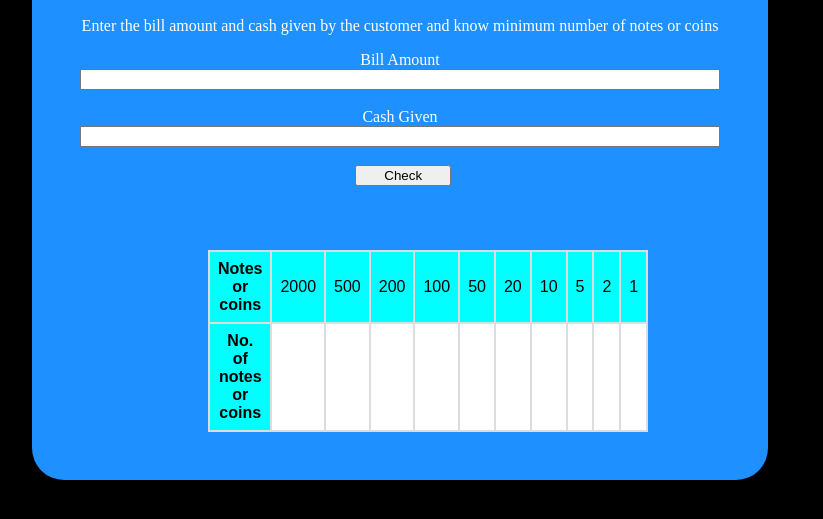
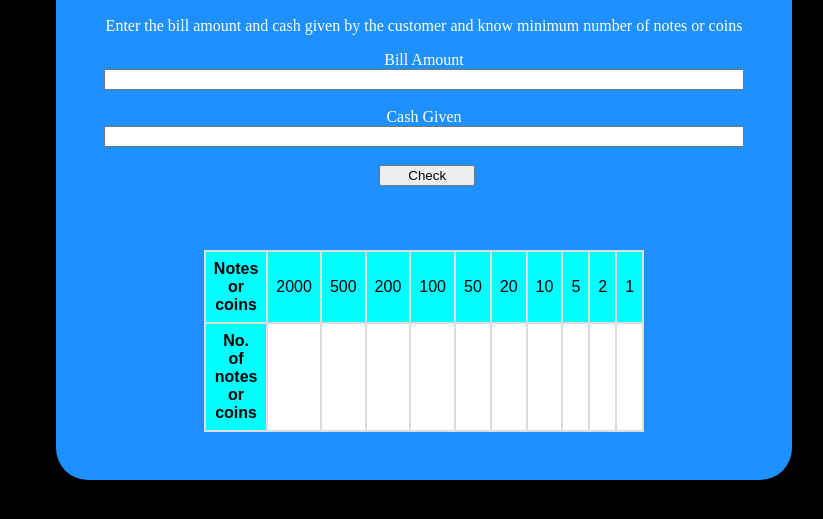
Before and after one commit to Mishra-Swapnil21/cashRegisterNew, a plain HTML site: page index.html in a window 1280 px wide. Shown: the part 135-654 px from the top of the page, without its empty margins (216-1039 px from the left). Drawn offline with Linux system fonts and the light colour scheme.

Commit message:
adjusted table and container to center

```diff
--- a/main.css
+++ b/main.css
@@ -10,8 +10,8 @@ body {
     display: flex;
     flex-direction: column;
     width: 50vw;
-   margin-left: 15rem;
-   margin-right: 15rem;
+   margin-left: auto;
+   margin-right: auto;
    padding: 3rem ;
    border-radius: 2rem;
 }
@@ -22,7 +22,8 @@ body {
     border: 2px solid #ddd;
     padding: 0.5rem;
     margin-top: 2rem ;
-    margin-left: 20%;
+    margin-left: auto;
+    margin-right: auto;
     overflow: auto;
     color: black;
     background-color: #00FFFF ;
```
